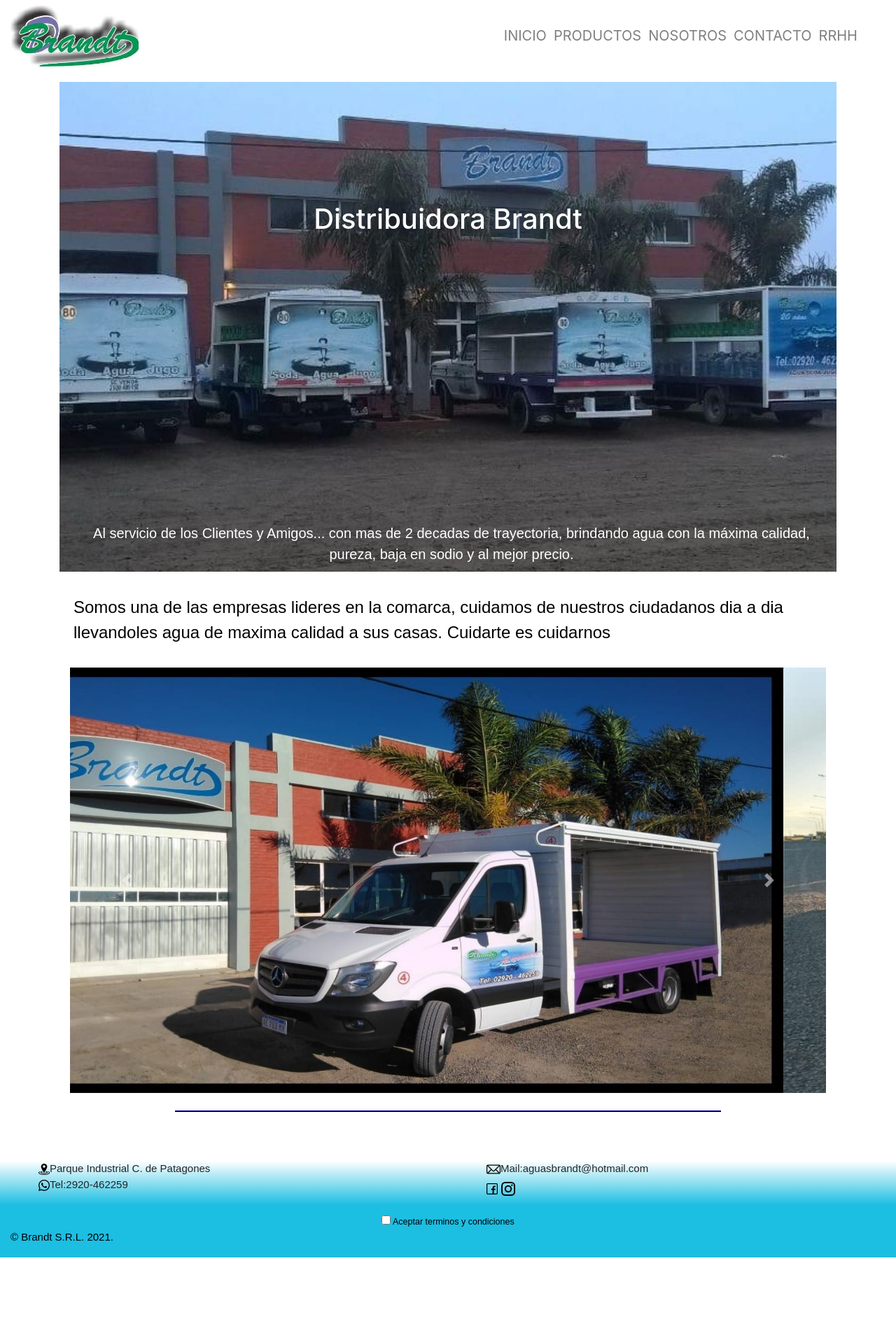
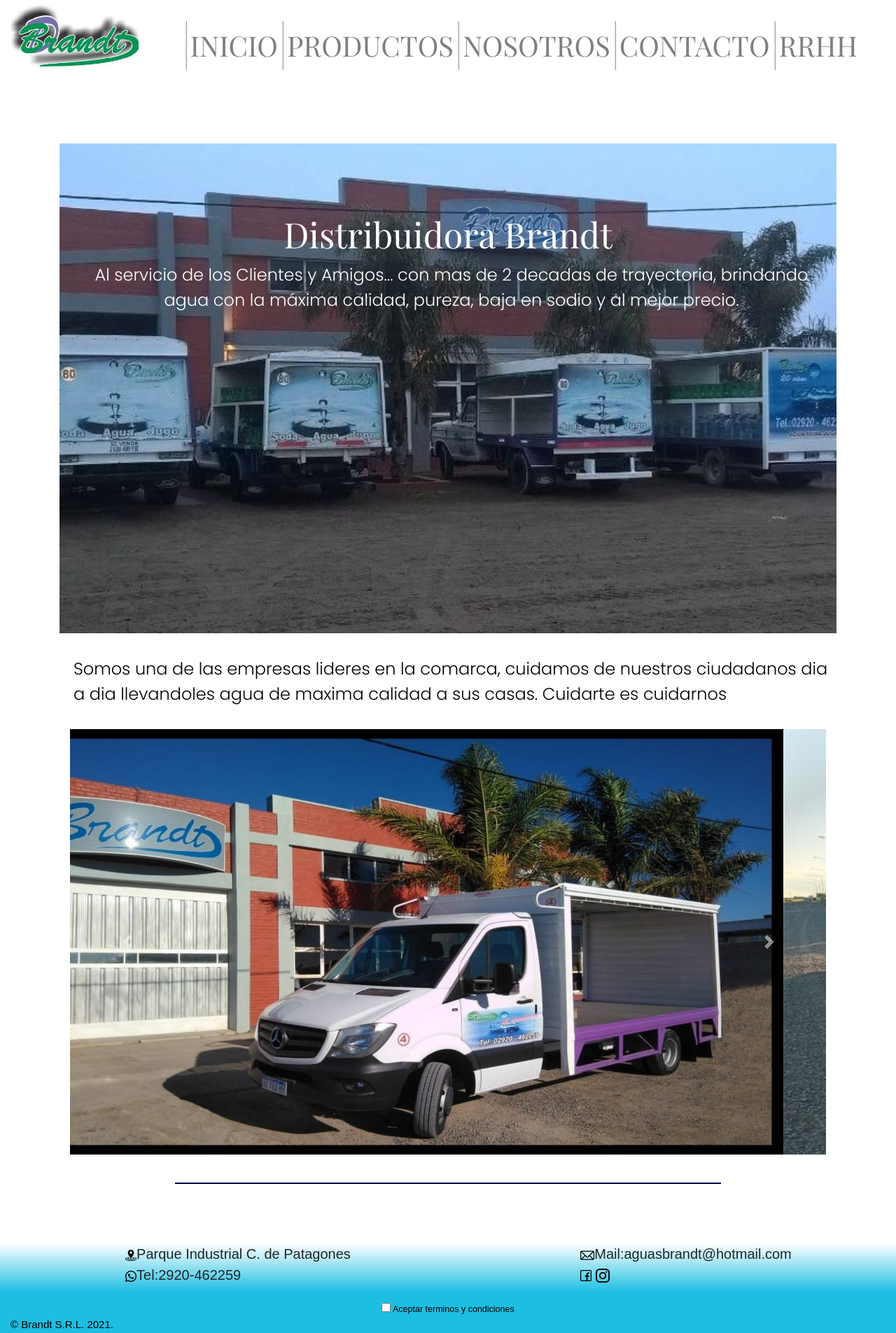
Before and after one commit to JonathanLeder/distribuidoraLeder, a website: page index.html in a window 1280 px wide. Shown: the whole page at 70% size. Before the commit the page ends 1797 px from the top, so only its background shows below. Drawn offline with nearby package versions, Linux system fonts and the light colour scheme; a web font is replaced by a local one.

Commit message:
Ultimas correcciones

```diff
--- a/index.html
+++ b/index.html
@@ -11,7 +11,11 @@
 	<!-- Etiqueta de fuentes-->
 	<link rel="preconnect" href="https://fonts.googleapis.com">
 	<link rel="preconnect" href="https://fonts.gstatic.com" crossorigin>
-	<link href="https://fonts.googleapis.com/css2?family=Fira+Sans+Condensed&display=swap" rel="stylesheet">
+	<link href="https://fonts.googleapis.com/css2?family=Playfair+Display&display=swap" rel="stylesheet">
+	<!-- fuentes del main-->
+	<link rel="preconnect" href="https://fonts.googleapis.com">
+	<link rel="preconnect" href="https://fonts.gstatic.com" crossorigin>
+	<link href="https://fonts.googleapis.com/css2?family=Playfair+Display&family=Poppins:wght@300&display=swap" rel="stylesheet">
 	<!--Fin Etiqueta-->
 	<!-- link del Bootstrap y CSS-->
 	<link rel="stylesheet" href="https://cdn.jsdelivr.net/npm/bootstrap@4.6.0/dist/css/bootstrap.min.css" integrity="sha384-B0vP5xmATw1+K9KRQjQERJvTumQW0nPEzvF6L/Z6nronJ3oUOFUFpCjEUQouq2+l" crossorigin="anonymous">
@@ -59,9 +63,9 @@
 	<!--cierre nav-->
 	</header>
 	<br>
-	<main class="container">
+	<main class="container padding">
 
-		<section class="fondoDeInicio padding">
+		<section class="fondoDeInicio">
 		<!-- Articulo de presentacion -->
 			<article >
 				<h1 class="textoInicio">Distribuidora Brandt</h1>
@@ -103,20 +107,22 @@
 		</div>
 	</main>
 		<br>
+		<br>
 		<hr>
+		<br >
 <!-- Pie de Pagina-->
 	<div class="container-fluid padding">
 		<div class="row fondoC">
-			<div class="col-lg-6 col-xs-12">
+			<div class="col-lg-6 col-xs-12 redesC">
 				<ul >
-					<div><a href="https://www.google.com.ar/maps/place/Aguas+Brandt+S.R.L./@-40.7945176,-62.9646187,15z/data=!4m5!3m4!1s0x95f6a3458747e7ab:0x8bdce953da0c98b0!8m2!3d-40.7876965!4d-62.9601756"target="_blank" ><img src="assets/icons/ubicacion.png" alt="logo de ubicacion" width="16px" height="16px"></a>Parque Industrial C. de Patagones</div>
-					<div><img src="assets/icons/tel.png" alt="logo de telefono" width="16px" height="16px">Tel:2920-462259</div>
+					<div class="estandarL"><a href="https://www.google.com.ar/maps/place/Aguas+Brandt+S.R.L./@-40.7945176,-62.9646187,15z/data=!4m5!3m4!1s0x95f6a3458747e7ab:0x8bdce953da0c98b0!8m2!3d-40.7876965!4d-62.9601756"target="_blank" ><img src="assets/icons/ubicacion.png" alt="logo de ubicacion" width="16px" height="16px"></a>Parque Industrial C. de Patagones</div>
+					<div class="estandarL"><img src="assets/icons/tel.png" alt="logo de telefono" width="16px" height="16px">Tel:2920-462259</div>
 				</ul>
 			</div>
-			<div class="col-lg-6 col-xs-12">
+			<div class="col-lg-6 col-xs-12 redesC">
 				<ul>
-					<div><img src="assets/icons/mail.png" alt="logo de email" width="20px" height="20px">Mail:aguasbrandt@hotmail.com</div>
-					<span><a href="https://www.facebook.com/AguasBrandt"target="_blank"><img src="assets/icons/fb.png" alt="logo de facebook" width="16px" height="16px"></a>
+					<div class="estandarL"><img src="assets/icons/mail.png" alt="logo de email" width="20px" height="20px">Mail:aguasbrandt@hotmail.com</div>
+					<span class="estandarL"><a href="https://www.facebook.com/AguasBrandt"target="_blank"><img src="assets/icons/fb.png" alt="logo de facebook" width="16px" height="16px"></a>
 					<a href="https://www.instagram.com/aguasbrandt/?fbclid=IwAR0VZHCB6UdhWEiaTRWk6riMlxsXhoOpqKGiTI239o_IigA1GVV-WWQL_-0" target="_blank"><img src="assets/icons/ig.png" alt="logo de instagram" width="20px" height="20px"></a></span>
 				</ul>
 			</div>
--- a/scss/_estructura.scss
+++ b/scss/_estructura.scss
@@ -13,22 +13,22 @@
 	font-size: 62.5%;
 }
 
-nav
-{
-	border-style:none;
-}
 
 nav ul
 	{
 	padding:25px;
+
 	}
 
 nav ul li
 	{
-	width:30%;
-	height:70%;
-	font-size:2rem;
+
+	font-size:4rem;
 	text-align:center;
+	font-family: 'Playfair Display', serif;
+	border-color:black;
+	border-width:2px;
+	border-left:ridge;
 	}
 
 .nav
@@ -84,18 +84,21 @@
 {
 	text-align:map-get($estilos,centro);
 	color:$negro;
+	font-family: 'Playfair Display', serif;
 }
 
 h3
 {
 	text-align:map-get($estilos,centro);
 	font-size:3rem;
+	font-family: 'Playfair Display', serif;
 }
 
 p
 {
 	margin:$margin;
 	margin-left:20px;
+	font-family: 'Poppins', sans-serif;
 }
 
 form
@@ -219,16 +222,20 @@
 
 .textoInicio
 {
-	display:inline-block;
-	margin-bottom:400px;
+    text-align:center;
+	font-size:5rem;
+	font-family: 'Playfair Display', serif;
+	margin-top:100px;
 }
+
 
 .fondoDeInicio {
     background-repeat: no-repeat;
     background-position: center;
-    display: flex;
-    align-items: flex-end;
+    display:flex;
+    align-items:flex-start;
     text-align:center;
+
 }
 
 
@@ -272,13 +279,19 @@
 	align-items:map-get($estilos,centro);
 }
 
-.seccion__texto
+.seccion__izquierda
 {
 	grid-area:nuestrosProductos;
 
 }
 
-.seccion__tabla
+.seccion__derecha
 {
 	grid-area:productos;
 }
+
+.redesC
+{
+	display:flex;
+	justify-content:center;
+}
--- a/scss/_tamaños.scss
+++ b/scss/_tamaños.scss
@@ -1,5 +1,5 @@
 $nav:2rem;
-$parrafoD:2rem;
+$parrafoD:2.4rem;
 $h1Desktop:4rem;
 $h1Mobile:1.7rem;
 
@@ -90,7 +90,7 @@
 
 .estandarL
 {
-	font-size:1.7rem;
+	font-size:2rem;
 }
 
 .fondoDeInicio
```
Also changed, not shown: pages/Sobrenos.html (+12 -9 lines), pages/Trabajaconnosotros.html (+13 -10 lines), pages/contacto.html (+15 -11 lines), pages/productos.html (+10 -11 lines), CSS/style.css.
